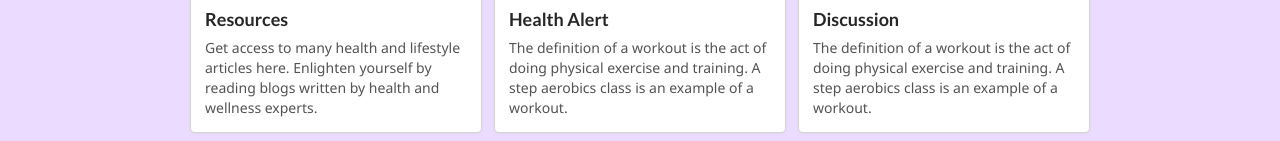
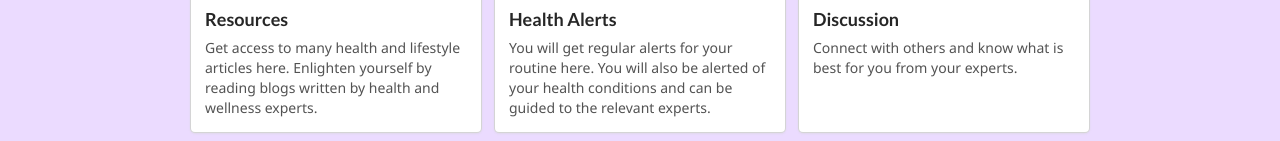
Before and after one commit to debarshiya/debarshiyachandra.github.io, a website: page public/index.html in a window 1280 px wide. Shown: the part 828-969 px from the top of the page. Drawn offline with nearby package versions, Linux system fonts and the light colour scheme; no server answers.

Commit message:
Update index.html

```diff
--- a/public/index.html
+++ b/public/index.html
@@ -81,9 +81,9 @@
             <img src="https://s3.amazonaws.com/busites_www/witzamfm/pages/meta/health_watch_1__1525516887.png">
           </div>
           <div class="content">
-            <div class="header">Health Alert</div>
+            <div class="header">Health Alerts</div>
             <div class="description">
-              The definition of a workout is the act of doing physical exercise and training. A step aerobics class is an example of a workout.
+              You will get regular alerts for your routine here. You will also be alerted of your health conditions and can be guided to the relevant experts.
             </div>
           </div>
 
@@ -94,7 +94,7 @@
           <div class="content">
             <div class="header">Discussion</div>
             <div class="description">
-              The definition of a workout is the act of doing physical exercise and training. A step aerobics class is an example of a workout.
+              Connect with others and know what is best for you from your experts.
             </div>
           </div>
 
```
